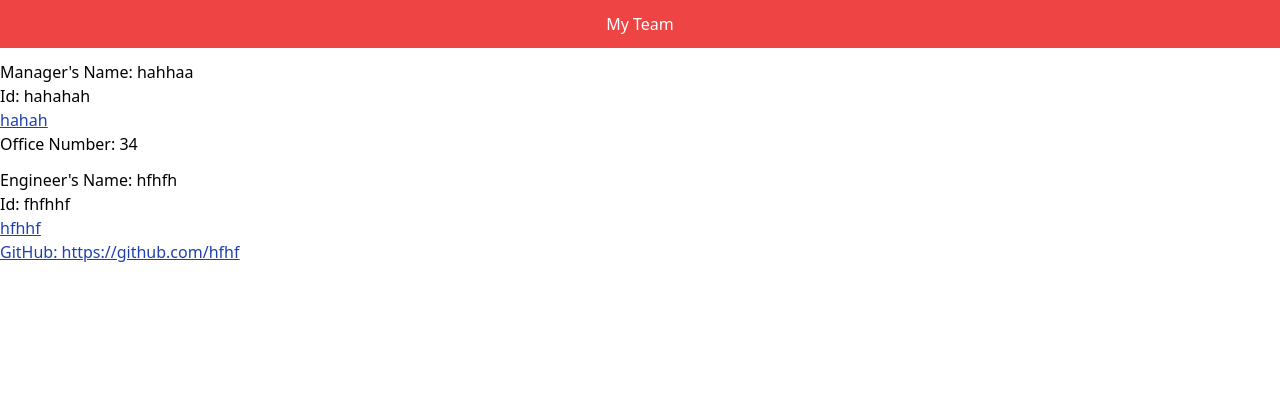
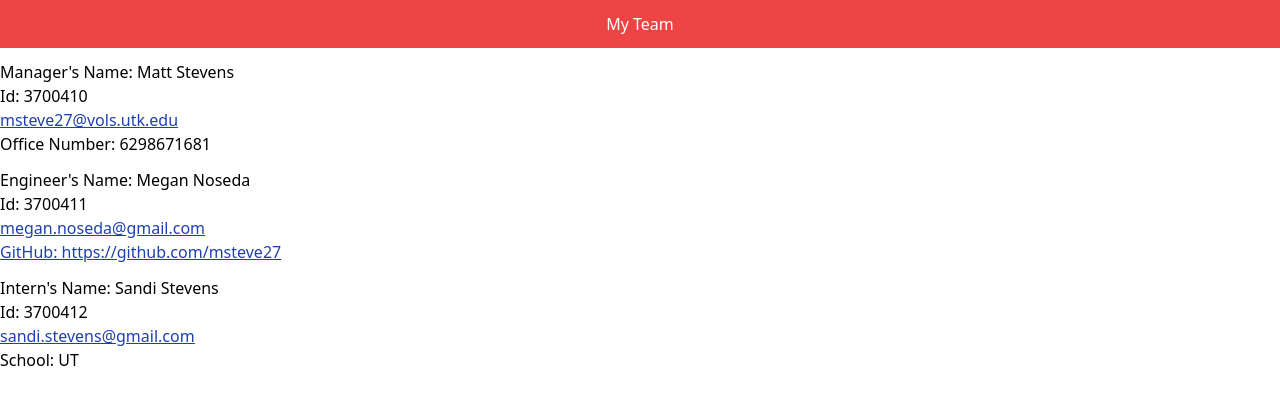
Before and after one commit to Msteve27/team-profile-generator, a website: page dist/myTeam.html in a window 1280 px wide. Drawn offline with nearby package versions, Linux system fonts and the light colour scheme.

Commit message:
html file added

```diff
--- a/dist/myTeam.html
+++ b/dist/myTeam.html
@@ -13,15 +13,20 @@
 	<div id="team-container" class="flex-1 grid grid-cols-4">
 		<div>
 		<h1>
-				<h1 class="mt-3">Manager's Name: hahhaa</h1>
-				<p>Id: hahahah</p>
-                <a href="mailto:hahah"> <p class="text-blue-800 text-decoration-line: underline">hahah</pclass=></a>
-				<p>Office Number: 34</p>
+				<h1 class="mt-3">Manager's Name: Matt Stevens</h1>
+				<p>Id: 3700410</p>
+                <a href="mailto:msteve27@vols.utk.edu"> <p class="text-blue-800 text-decoration-line: underline">msteve27@vols.utk.edu</pclass=></a>
+				<p>Office Number: 6298671681</p>
 
-                <h2 class="mt-3">Engineer's Name: hfhfh</h2>
-                <p>Id: fhfhhf</p>
-                <a href="mailto:hfhhf"> <p class="text-blue-800 text-decoration-line: underline">hfhhf</pclass=></a>
-                <a href="https://github.com/hfhf"> <p class="text-blue-800 text-decoration-line: underline">GitHub: https://github.com/hfhf</pclass=></a>
+                <h2 class="mt-3">Engineer's Name: Megan Noseda</h2>
+                <p>Id: 3700411</p>
+                <a href="mailto:megan.noseda@gmail.com"> <p class="text-blue-800 text-decoration-line: underline">megan.noseda@gmail.com</pclass=></a>
+                <a href="https://github.com/msteve27"> <p class="text-blue-800 text-decoration-line: underline">GitHub: https://github.com/msteve27</pclass=></a>
+
+                <h3 class="mt-3">Intern's Name: Sandi Stevens</h3>
+                <p>Id: 3700412</p>
+                <a href="mailto:sandi.stevens@gmail.com"> <p class="text-blue-800 text-decoration-line: underline">sandi.stevens@gmail.com</pclass=></a>
+                <p>School: UT</p>
 			</h1>
 		</div>
 
```
